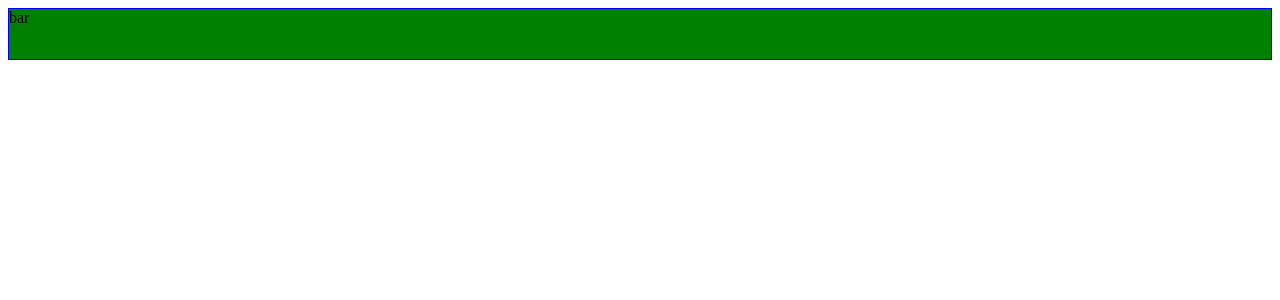
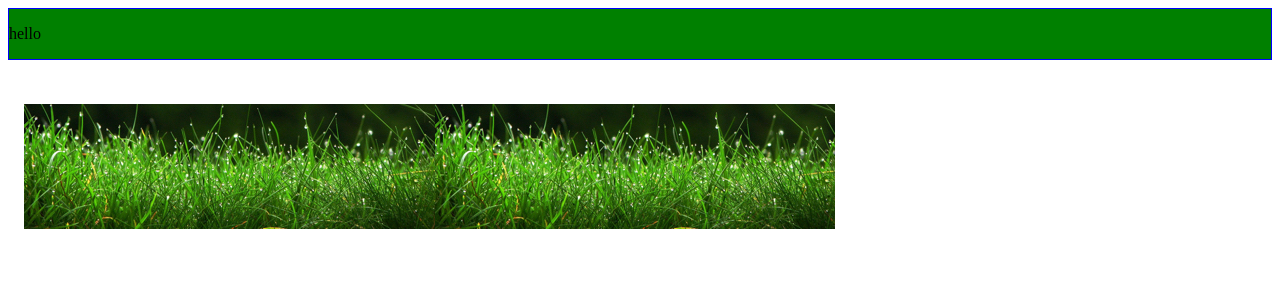
Before and after one commit to hillscottc/plants-react, a React app: page / in a window 1280 px wide. Shown: the top 300 px of the page. Built offline with nearby package versions, Linux system fonts and the light colour scheme.

Commit message:
file-loader for images works

```diff
--- a/app/App.js
+++ b/app/App.js
@@ -1,5 +1,7 @@
 import React from 'react';
 import styles from './App.css';
+import grassImg from './images/grass2.wide.png'
+
 
 export default class App extends React.Component {
   constructor(props) {
@@ -9,7 +11,8 @@ export default class App extends React.Component {
   render() {
     return (
       <div className={styles.app}>
-        bar
+        <p>hello</p>
+        <img src={grassImg} />
       </div>
     );
   }
--- a/package.json
+++ b/package.json
@@ -33,8 +33,8 @@
   "devDependencies": {
     "autoprefixer": "^6.0.3",
     "babel-eslint": "^6.1.2",
+    "babel-jscs": "^3.0.0-beta1",
     "babel-loader": "^6.2.3",
-    "babel-jscs": "^3.0.0-beta1",
     "babel-preset-es2015": "^6.3.13",
     "babel-preset-react": "^6.3.13",
     "babel-preset-react-hmre": "^1.1.0",
@@ -46,6 +46,7 @@
     "eslint-plugin-react": "^6.2.2",
     "express": "^4.13.3",
     "extract-text-webpack-plugin": "^1.0.1",
+    "file-loader": "^0.9.0",
     "html-webpack-plugin": "^2.22.0",
     "jscs": "^3.0.7",
     "jsdom": "^9.5.0",
--- a/webpack.config.js
+++ b/webpack.config.js
@@ -42,6 +42,8 @@ module.exports = {
     }, {
       test: /\.css$/,
       loader: 'style!css?modules&localIdentName=[name]---[local]---[hash:base64:5]'
+    }, {
+      test: /\.(jpe?g|png|gif|svg)$/i, loader: "file-loader?name=images/[name].[ext]"
     }]
   }
 };
--- a/webpack.production.config.js
+++ b/webpack.production.config.js
@@ -51,6 +51,8 @@ module.exports = {
     }, {
       test: /\.css$/,
       loader: ExtractTextPlugin.extract('style', 'css?modules&localIdentName=[name]---[local]---[hash:base64:5]!postcss')
+    }, {
+      test: /\.(jpe?g|png|gif|svg)$/i, loader: "file-loader?name=images/[name].[ext]"
     }]
   },
   postcss: [
```
Also changed, not shown: app/images/grass2.wide.png (added).
